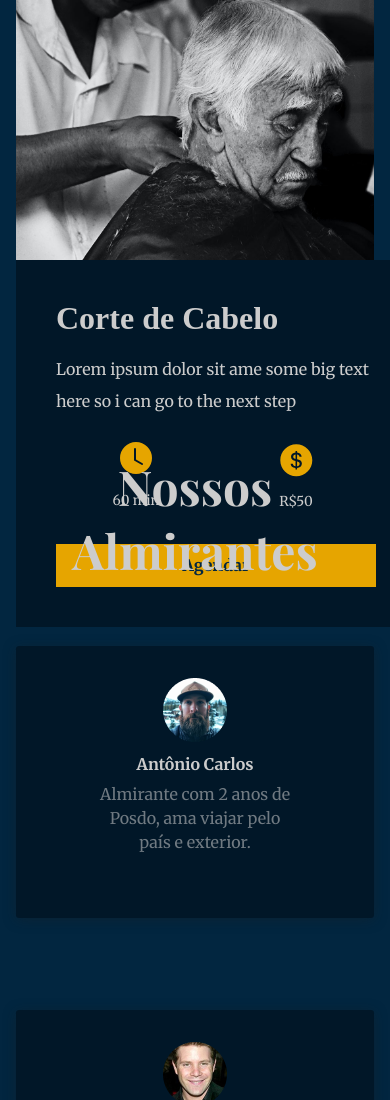
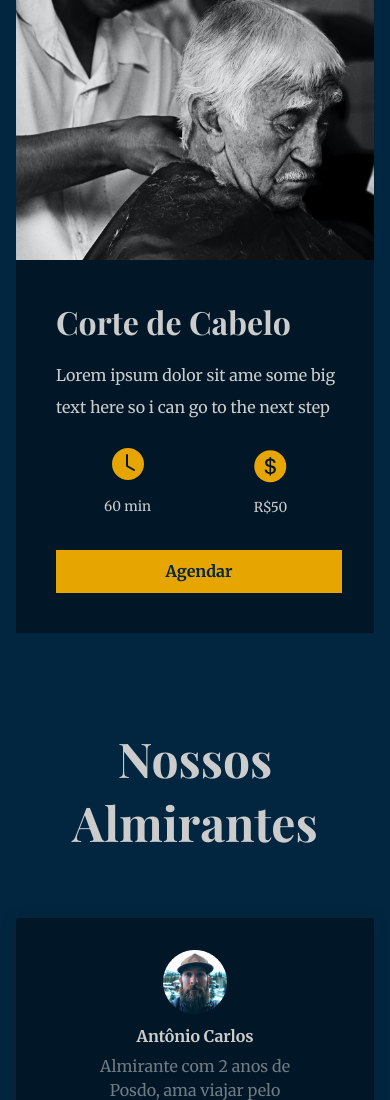
Before and after one commit to eduardo-raniero/posdo, a Next.js app: page / in a window 390 px wide. Shown: the part 831-1931 px from the top of the page. Built offline with nearby package versions, Linux system fonts and the light colour scheme.

Commit message:
correction-home

```diff
--- a/styles/global.css
+++ b/styles/global.css
@@ -22,8 +22,13 @@
 
   h1 {
     font-size: 4rem;
-    font-family: Playfair Display;
+    font-family: 'Playfair Display';
   }
+
+  h2 {
+    font-family: 'Playfair Display';
+  }
+
 
   p, span {
     font-family: 'Merriweather';
--- a/styles/home.module.scss
+++ b/styles/home.module.scss
@@ -463,10 +463,14 @@
     display: none;
   }
 
+  .services{
+    height: 52rem;
+  }
+
   .servicesBox {
     display: flex !important;
     flex-direction: column !important;
-    height: 35rem !important;
+    height: 100% !important;
     border-radius: .1rem;
     background: #011728 !important;
 
@@ -476,11 +480,11 @@
       margin-top: -.5rem;
 
       div:nth-child(1) {
-        width: 10rem;
+        width: 100%;
       }
 
       div:nth-child(2) {
-        width: 10rem;
+        width: 100%;
       }
 
       button {
@@ -520,3 +524,15 @@
     }
   }
 }
+
+@media only screen and (max-width: 340px){
+  .workers{
+    height: 72rem;
+  }
+
+  .workersAligner {
+    .workerBox{
+      height: 15rem;
+    }
+  }
+}
```
